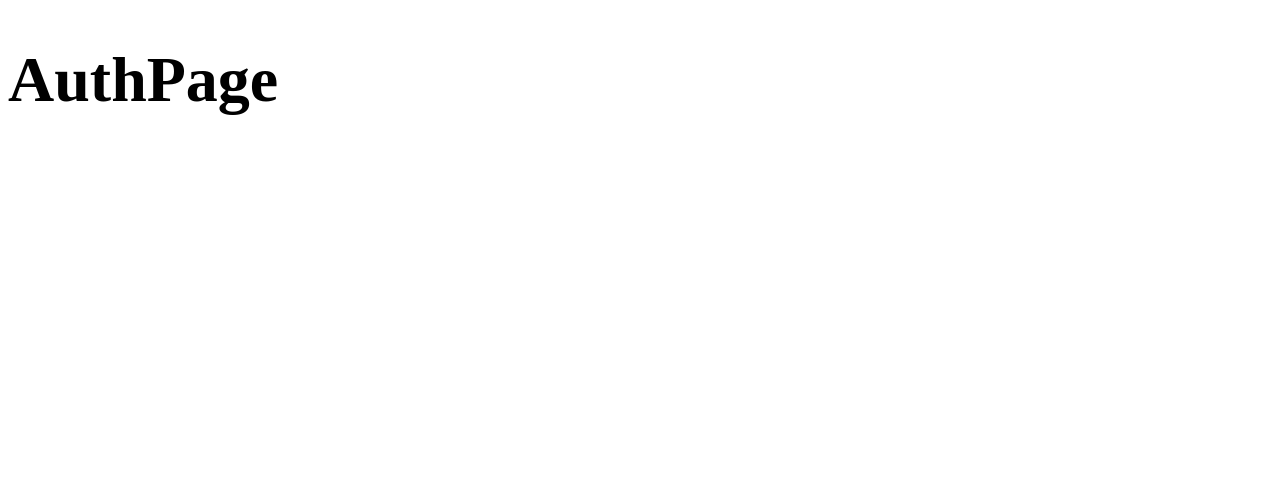
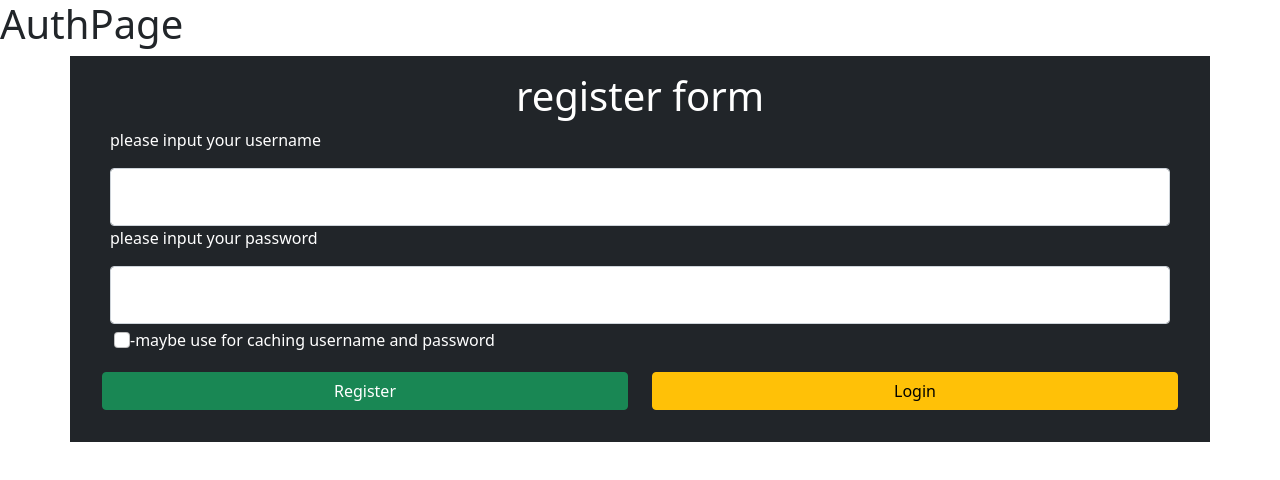
Before and after one commit to VVS13/Bachelors-work---PWA, a React (Create React App) app in the folder client/: page / in a window 1280 px wide. Shown: the top 480 px of the page. Built offline with nearby package versions, Linux system fonts and the light colour scheme.

Commit message:
login form in appjs

```diff
--- a/client/package.json
+++ b/client/package.json
@@ -6,6 +6,7 @@
     "@testing-library/jest-dom": "^5.11.10",
     "@testing-library/react": "^11.2.6",
     "@testing-library/user-event": "^12.8.3",
+    "bootstrap": "^5.0.0-beta3",
     "node": "^15.12.0",
     "react": "^17.0.2",
     "react-dom": "^17.0.2",
--- a/client/src/App.js
+++ b/client/src/App.js
@@ -1,16 +1,49 @@
 import React from 'react'
 import {BrowserRouter as Router} from 'react-router-dom'
 import { useRoutes } from './routes'
+
+import "../node_modules/bootstrap/dist/css/bootstrap.css"
 
 function App() {
   const routes = useRoutes(false)
   return (
     <Router>
-      <div>
+      <div >
         <h1>
         {routes}
         </h1>
       </div>
+
+      <div className="container bg-dark text-white p-3">
+
+        <div className="row">
+        <div className="col">
+          <div className="container" >
+            <h1 className="text-center">
+              register form
+            </h1>
+            <p>please input your username</p>
+            <input type="text" class="form-control p-3" id="exampleInputEmail1" aria-describedby="emailHelp"></input>
+            <p>please input your password</p>
+            <input type="password" class="form-control p-3" id="exampleInputEmail2" aria-describedby="emailHelpp"></input>
+
+            <div className="p-1">
+            <input type="checkbox" class="form-check-input" id="exampleCheck1"></input>
+            <label class="form-check-label" for="exampleCheck1">-maybe use for caching username and password </label>
+            </div>
+           </div>
+        </div>
+        </div>
+        <div className="row p-3">
+          <div className="col">
+          <button type="submit" class="btn btn-success container-fluid ">Register</button>
+          </div>
+          <div className="col">
+          <button type="submit" class="btn btn-warning container-fluid">Login</button>
+          </div>
+        </div>
+      </div>
+
     </Router>
 
   )
```
Also changed, not shown: client/src/index.js (+7 -5 lines), 1 other file (tests, documents, lock files or other folders).
